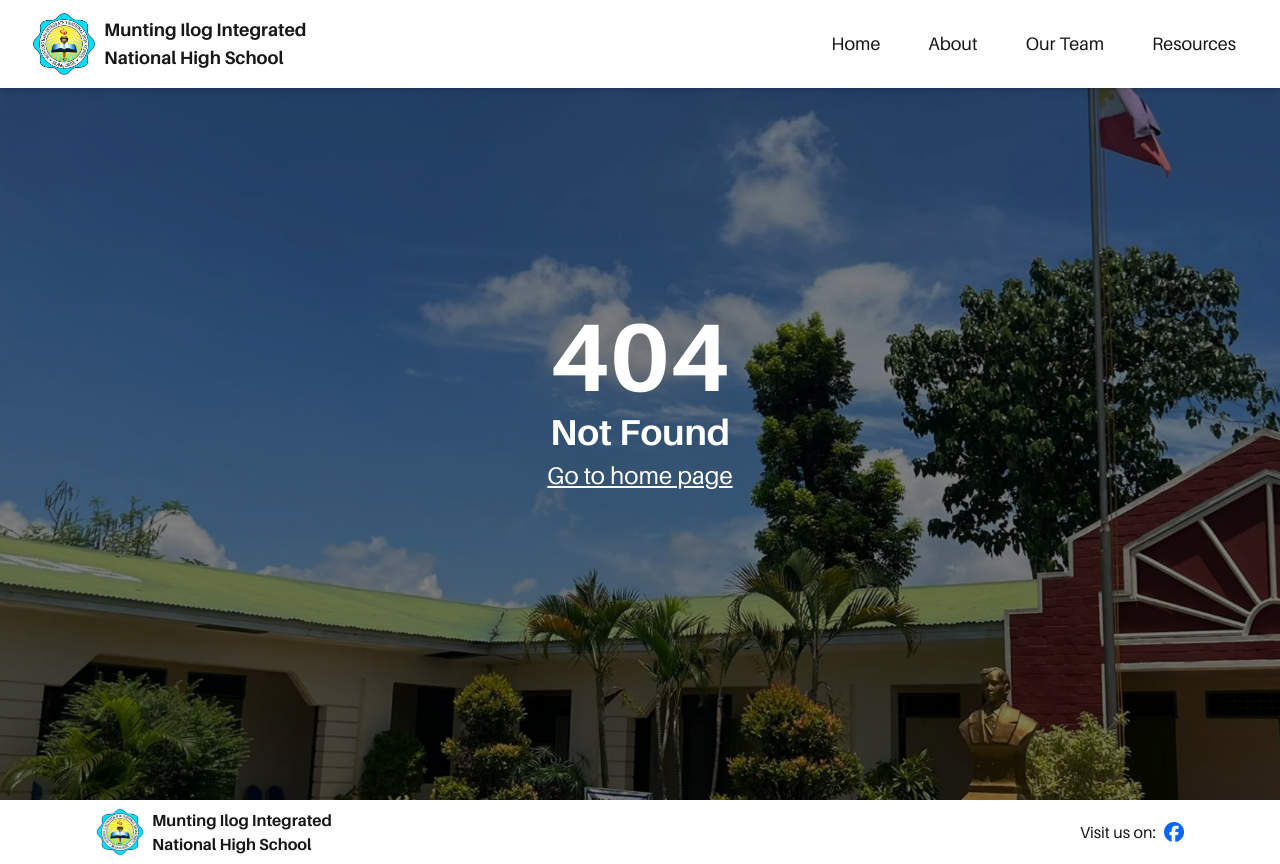
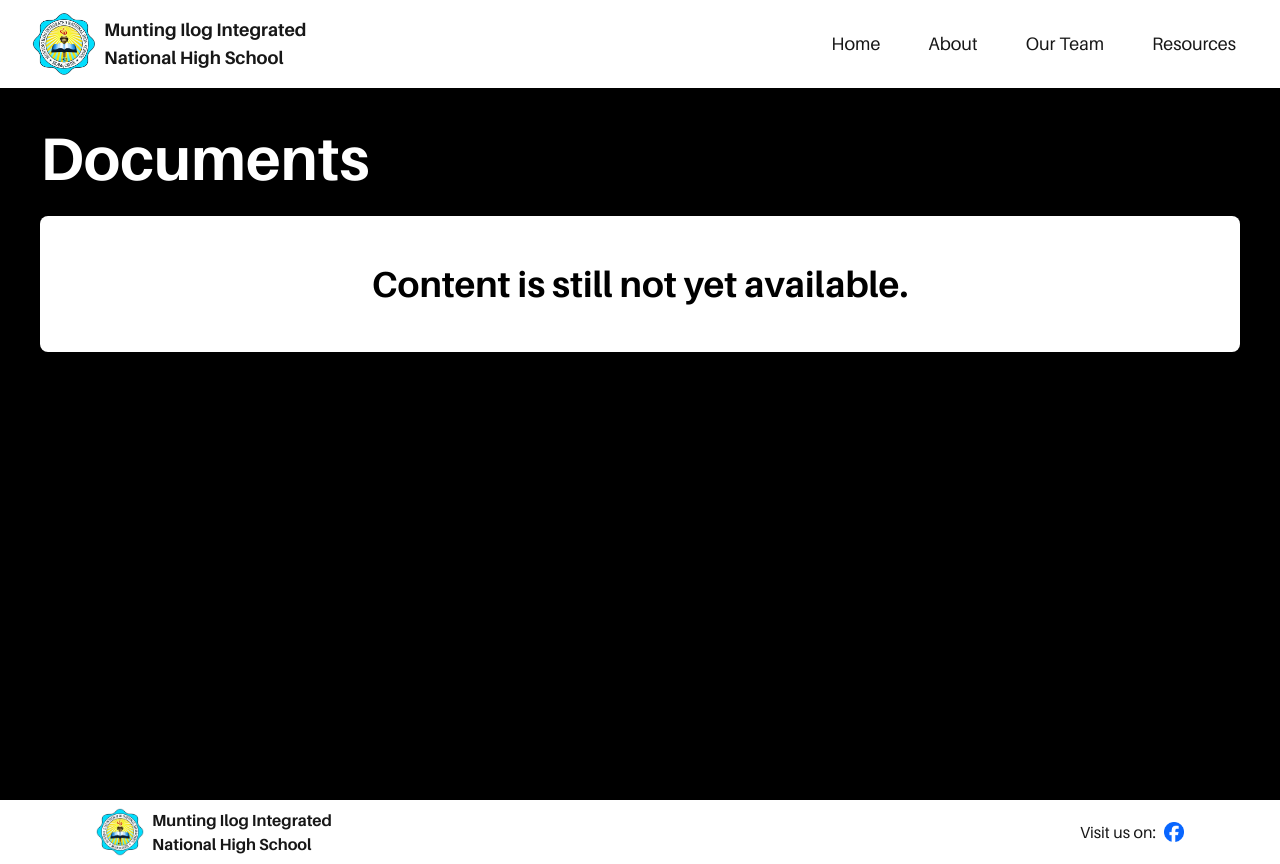
Before and after one commit to eu4nza/MINHS-The-Grid, a Next.js app: page /documents in a window 1280 px wide. Before the commit this address had no page. Built offline with nearby package versions, Linux system fonts and the light colour scheme.

Commit message:
enabled documents

```diff
--- /dev/null
+++ b/src/app/documents/page.tsx
@@ -0,0 +1,22 @@
+import type { Metadata } from "next";
+
+export const metadata: Metadata = {
+  title: "Documents",
+};
+
+export default function CompletedBasicResearchTemplate() {
+  return (
+    <main className="w-full min-h-screen bg-black">
+      <div className="flex flex-col py-24 md:py-32 relative gap-2 justify-center items-start w-full text-white px-10">
+        <span className="flex justify-start text-left text-3xl md:text-6xl font-bold mb-5">
+          Documents
+        </span>
+        <div className="text-base p-6 md:text-lg md:p-12 flex flex-col w-full bg-white text-black rounded-lg">
+          <span className="text-center font-bold text-2xl md:text-4xl">
+            Content is still not yet available.
+          </span>
+        </div>
+      </div>
+    </main>
+  );
+}
--- a/src/app/page.tsx
+++ b/src/app/page.tsx
@@ -27,14 +27,12 @@ const DropdownMenu: React.FC<DropdownMenuProps> = ({
   const [openSubmenu, setOpenSubmenu] = useState<number | null>(null);
   const menuRef = useRef<HTMLDivElement | null>(null);
 
-  // Close submenu when main menu closes
   useEffect(() => {
     if (!isOpen) {
       setOpenSubmenu(null);
     }
   }, [isOpen]);
 
-  // Handle clicks outside the dropdown to close it
   useEffect(() => {
     const handleClickOutside = (event: MouseEvent) => {
       if (menuRef.current && !menuRef.current.contains(event.target as Node)) {
@@ -302,7 +300,9 @@ export default function home() {
           />
 
           <button className="hover:bg-gray-200 w-54 py-6 md:w-70 md:py-12 text-xl font-bold bg-white rounded-2xl cursor-pointer shadow-md">
-            Documents
+            <Link href="/documents">
+              <p>Documents</p>
+            </Link>
           </button>
         </div>
       </section>
```
